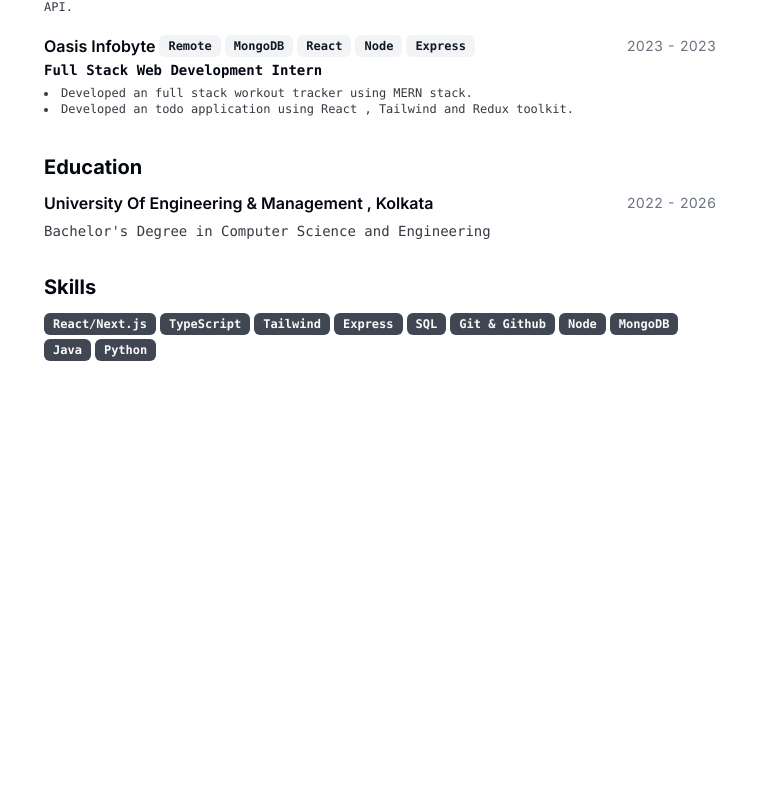
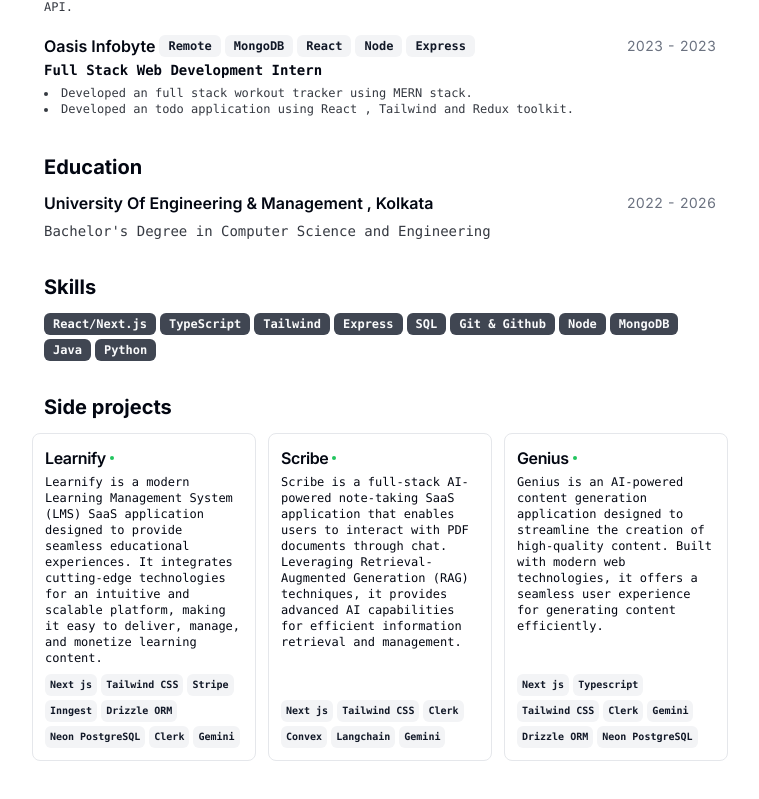
Before and after one commit to Dhruba2004/minimal-portfolio, a Next.js app: page / in a window 1280 px wide. Shown: the part 805-1604 px from the top of the page, without its empty margins (260-1019 px from the left). Before the commit the page ends 1230 px from the top, so only its background shows below. Built offline with nearby package versions, Linux system fonts and the light colour scheme.

Commit message:
feat : added projects

```diff
--- a/src/app/page.tsx
+++ b/src/app/page.tsx
@@ -7,7 +7,7 @@ import { Section } from "@/components/ui/section";
 import { GlobeIcon, MailIcon, PhoneIcon } from "lucide-react";
 import { Button } from "@/components/ui/button";
 import { RESUME_DATA } from "@/data/resume-data";
-//import { ProjectCard } from "@/components/project-card";
+import { ProjectCard } from "@/components/project-card";
 
 export const metadata: Metadata = {
   title: `${RESUME_DATA.name}`,
@@ -198,7 +198,7 @@ export default function Page() {
           </div>
         </Section>
 
-        {/* <Section className="print-force-new-page scroll-mb-16 print:space-y-4 print:pt-12">
+        <Section className="print-force-new-page scroll-mb-16 print:space-y-4 print:pt-12">
           <h2 className="text-xl font-bold">Side projects</h2>
           <div className="-mx-3 grid grid-cols-1 gap-3 print:grid-cols-3 print:gap-2 md:grid-cols-2 lg:grid-cols-3">
             {RESUME_DATA.projects.map((project) => {
@@ -213,7 +213,7 @@ export default function Page() {
               );
             })}
           </div>
-        </Section> */}
+        </Section>
       </section>
 
       <CommandMenu
--- a/src/data/resume-data.tsx
+++ b/src/data/resume-data.tsx
@@ -16,7 +16,7 @@ export const RESUME_DATA = {
   summary: (
     <>
       A passionate Software Engineering Undergrad from Kolkata, 🇮🇳 currently in
-      the pre year of my B.Tech in Computer Science & Engineering from
+      the pre final year of my B.Tech in Computer Science & Engineering from
       University of Engineering & Management, Kolkata. I am good at full-stack
       web development. My favorite part of programming is the problem-solving
       aspect. I love the feeling of finally figuring out a solution to a
@@ -28,7 +28,8 @@ export const RESUME_DATA = {
       my friends.
     </>
   ),
-  avatarUrl: "https://dhruba2004-portfolio.vercel.app/_next/image?url=%2Fimages%2Fprofile.jpeg&w=384&q=95",
+  avatarUrl:
+    "https://dhruba2004-portfolio.vercel.app/_next/image?url=%2Fimages%2Fprofile.jpeg&w=384&q=95",
   personalWebsiteUrl: "https://dhruba2004-portfolio.vercel.app/",
   contact: {
     email: "dhrubaduttabanik@gmail.com",
@@ -63,7 +64,14 @@ export const RESUME_DATA = {
     {
       company: "Zidio Development",
       link: "https://zidio.in/",
-      badges: ["Remote", "React", "Next.js", "TypeScript", "Node.js","Tailwind"],
+      badges: [
+        "Remote",
+        "React",
+        "Next.js",
+        "TypeScript",
+        "Node.js",
+        "Tailwind",
+      ],
       title: "Full Stack Development Intern",
       logo: ConsultlyLogo,
       start: "2024",
@@ -72,13 +80,16 @@ export const RESUME_DATA = {
         <>
           <ul className="list-inside list-disc">
             <li>
-            Developed and maintained the frontend of Zidio Development website with NEXT , Tailwind , clerk and Shadcn UI.
+              Developed and maintained the frontend of Zidio Development website
+              with NEXT , Tailwind , clerk and Shadcn UI.
             </li>
             <li>
-            Attended development programs to gain competencies and boost skills set.
+              Attended development programs to gain competencies and boost
+              skills set.
             </li>
             <li>
-            Utilized version control tools like Git and GitHub to manage code, track changes, and collaborate with fellow developers.
+              Utilized version control tools like Git and GitHub to manage code,
+              track changes, and collaborate with fellow developers.
             </li>
           </ul>
         </>
@@ -87,7 +98,7 @@ export const RESUME_DATA = {
     {
       company: "CodeClause",
       link: "https://internship.codeclause.com/",
-      badges: ["Remote", "Html", "Tailwind" ,"JavaScript"],
+      badges: ["Remote", "Html", "Tailwind", "JavaScript"],
       title: "Web Development Intern",
       logo: ClevertechLogo,
       start: "2024",
@@ -95,11 +106,10 @@ export const RESUME_DATA = {
       description: (
         <>
           <ul className="list-inside list-disc">
+            <li>Developed an face detection system using Tensorflow js .</li>
             <li>
-            Developed an face detection system using Tensorflow js .
-            </li>
-            <li>
-            Also developed image background remover web application using NEXT , Tailwind  and removebg API.
+              Also developed image background remover web application using NEXT
+              , Tailwind and removebg API.
             </li>
           </ul>
         </>
@@ -108,7 +118,7 @@ export const RESUME_DATA = {
     {
       company: "Oasis Infobyte",
       link: "https://oasisinfobyte.com/",
-      badges: ["Remote", "MongoDB","React","Node","Express"],
+      badges: ["Remote", "MongoDB", "React", "Node", "Express"],
       title: "Full Stack Web Development Intern",
       logo: NSNLogo,
       start: "2023",
@@ -116,11 +126,10 @@ export const RESUME_DATA = {
       description: (
         <>
           <ul className="list-inside list-disc">
+            <li>Developed an full stack workout tracker using MERN stack.</li>
             <li>
-            Developed an full stack workout tracker using MERN stack.
-            </li>
-            <li>
-            Developed an todo application using  React , Tailwind and Redux toolkit.
+              Developed an todo application using React , Tailwind and Redux
+              toolkit.
             </li>
           </ul>
         </>
@@ -137,9 +146,40 @@ export const RESUME_DATA = {
     "Node",
     "MongoDB",
     "Java",
-    "Python"
+    "Python",
   ],
   projects: [
+    {
+      title: "Learnify",
+      techStack: ["Next js" , "Tailwind CSS" ,"Stripe" ,"Inngest","Drizzle ORM","Neon PostgreSQL","Clerk","Gemini"],
+      description:
+        "Learnify is a modern Learning Management System (LMS) SaaS application designed to provide seamless educational experiences. It integrates cutting-edge technologies for an intuitive and scalable platform, making it easy to deliver, manage, and monetize learning content.",
+      link: {
+        label: "AI Study Material Generator",
+        href: "https://learnify-latest.vercel.app/",
+      },
+    },
+    {
+      title: "Scribe",
+      techStack: ["Next js" , "Tailwind CSS","Clerk","Convex","Langchain","Gemini"],
+      description:
+        "Scribe is a full-stack AI-powered note-taking SaaS application that enables users to interact with PDF documents through chat. Leveraging Retrieval-Augmented Generation (RAG) techniques, it provides advanced AI capabilities for efficient information retrieval and management.",
+      link: {
+        label: "AI Note taker",
+        href: "https://rag-pdf-chat.vercel.app/",
+      },
+    },
+    {
+      title: "Genius",
+      techStack: ["Next js" ,"Typescript", "Tailwind CSS","Clerk","Gemini","Drizzle ORM","Neon PostgreSQL"],
+      description:
+        "Genius is an AI-powered content generation application designed to streamline the creation of high-quality content. Built with modern web technologies, it offers a seamless user experience for generating content efficiently.",
+      link: {
+        label: "AI Content Generator",
+        href: "https://genius-ashy.vercel.app/",
+      },
+    },
+
     // {
     //   title: "Monito",
     //   techStack: ["TypeScript", "Next.js", "Browser Extension", "PostgreSQL"],
```
